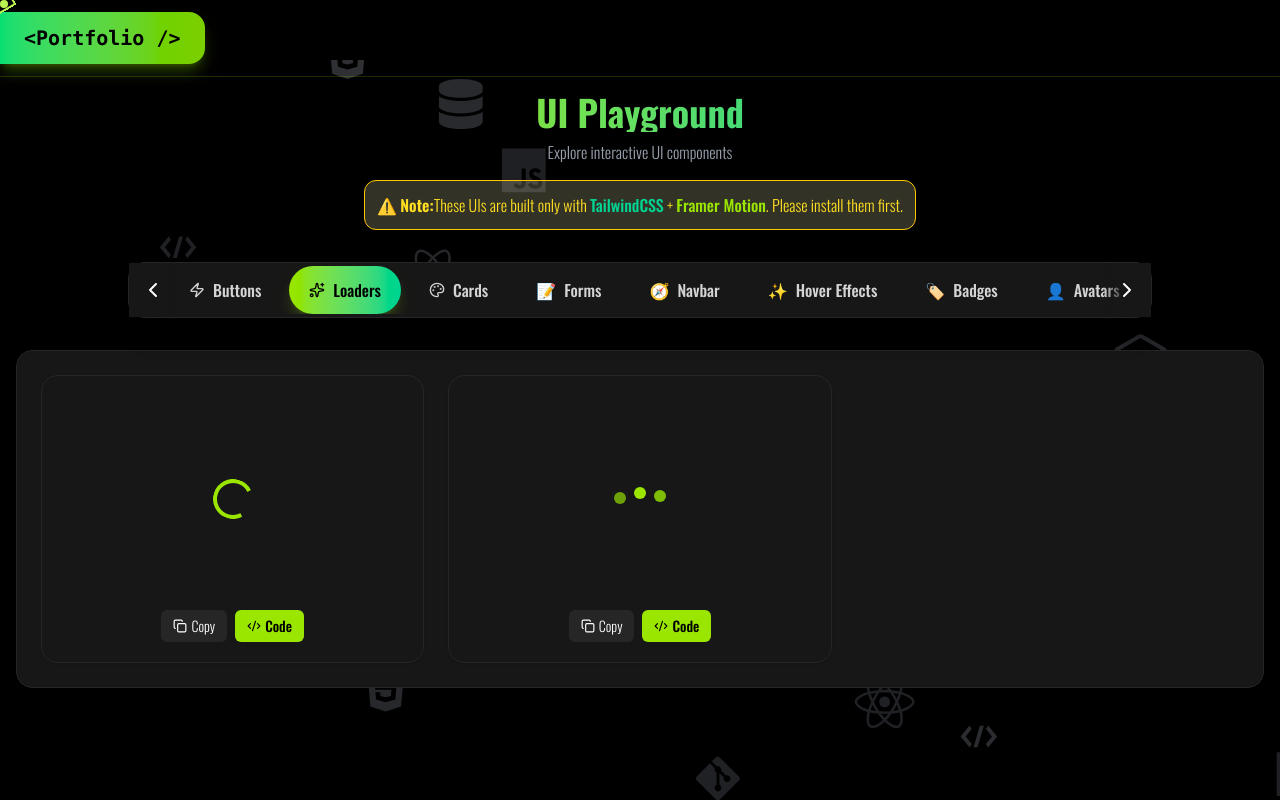
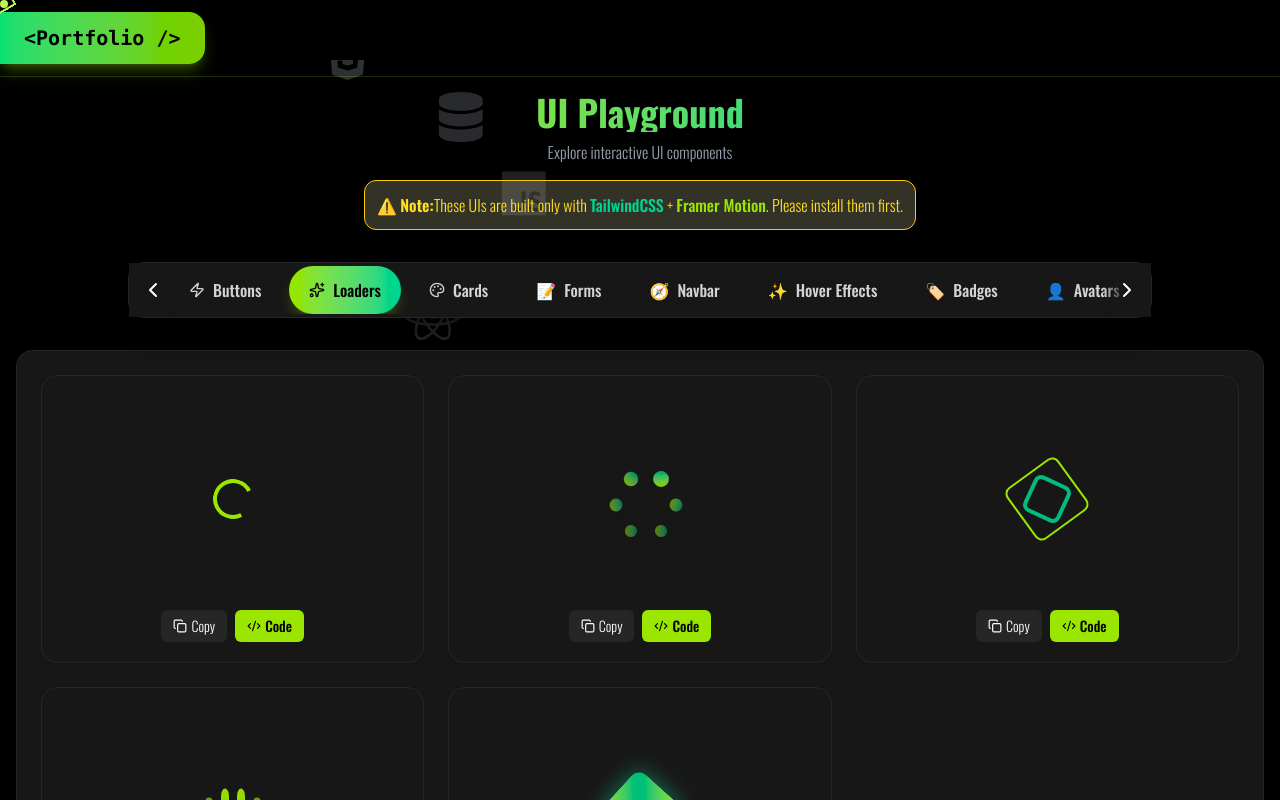
Before and after one commit to Parthsingh14/Portfolio, a React (Vite) app: page /ui-playground in a window 1280 px wide. Both pictures are taken after a click on the element "Loaders". Shown: the top 800 px of the page. Built offline with nearby package versions, Linux system fonts and the light colour scheme.

Commit message:
Added new loaders

```diff
--- a/src/components/UI-components/LoadersUI.jsx
+++ b/src/components/UI-components/LoadersUI.jsx
@@ -69,6 +69,8 @@ function LoaderCard({ item }) {
 
 // LoadersUI — like ButtonsUI
 export default function LoadersUI() {
+  const dots = Array.from({ length: 6 });
+
   const loadersData = [
     {
       id: 1,
@@ -98,16 +100,144 @@ export default function SpinnerLoader() {
       id: 2,
       title: "Dots Loader",
       preview: (
-        <div className="flex space-x-2">
-          {[0, 1, 2].map((i) => (
+        <div className="relative flex items-center justify-center w-20 h-20">
+          {dots.map((_, i) => (
             <motion.span
               key={i}
-              className="w-3 h-3 bg-lime-400 rounded-full"
-              animate={{ y: [0, -6, 0], opacity: [0.6, 1, 0.6] }}
+              className="absolute w-3 h-3 bg-gradient-to-r from-lime-400 to-emerald-500 rounded-full shadow-lg"
+              style={{
+                top: "50%",
+                left: "50%",
+                transformOrigin: "center",
+              }}
+              animate={{
+                rotate: [0, 360],
+                scale: [1, 1.4, 1],
+                opacity: [0.5, 1, 0.5],
+              }}
               transition={{
-                duration: 0.6,
+                duration: 2,
+                repeat: Infinity,
+                ease: "easeInOut",
+                delay: i * 0.2,
+              }}
+              initial={{
+                x: Math.cos((i / dots.length) * 2 * Math.PI) * 30,
+                y: Math.sin((i / dots.length) * 2 * Math.PI) * 30,
+              }}
+            />
+          ))}
+        </div>
+      ),
+      code: `
+// Spiral Dots Loader
+import { motion } from "framer-motion";
+
+export default function SpiralLoader() {
+  const dots = Array.from({ length: 6 });
+
+  return (
+    <div className="relative flex items-center justify-center w-20 h-20">
+      {dots.map((_, i) => (
+        <motion.span
+          key={i}
+          className="absolute w-3 h-3 bg-gradient-to-r from-lime-400 to-emerald-500 rounded-full shadow-lg"
+          style={{
+            top: "50%",
+            left: "50%",
+            transformOrigin: "center",
+          }}
+          animate={{
+            rotate: [0, 360],
+            scale: [1, 1.4, 1],
+            opacity: [0.5, 1, 0.5],
+          }}
+          transition={{
+            duration: 2,
+            repeat: Infinity,
+            ease: "easeInOut",
+            delay: i * 0.2,
+          }}
+          initial={{
+            x: Math.cos((i / dots.length) * 2 * Math.PI) * 30,
+            y: Math.sin((i / dots.length) * 2 * Math.PI) * 30,
+          }}
+        />
+      ))}
+      <motion.span
+        className="absolute w-5 h-5 bg-lime-300 rounded-full opacity-60"
+        animate={{ scale: [1, 1.5, 1], opacity: [0.6, 0.2, 0.6] }}
+        transition={{ duration: 1.5, repeat: Infinity, ease: "easeInOut" }}
+      />
+    </div>
+  );
+}
+      `,
+    },
+    {
+      id: 3,
+      title: "Rectangular Loader",
+      preview: (
+        <div className="flex items-center justify-center w-20 h-20 relative">
+          {/* Outer Rectangle */}
+          <motion.div
+            className="absolute w-16 h-16 border-2 border-lime-400 rounded-lg"
+            animate={{ rotate: 360 }}
+            transition={{
+              repeat: Infinity,
+              duration: 2,
+              ease: "linear",
+            }}
+          />
+
+          {/* Inner Rectangle */}
+          <motion.div
+            className="absolute w-10 h-10 border-4 border-emerald-500 rounded-lg"
+            animate={{ rotate: -360 }}
+            transition={{
+              repeat: Infinity,
+              duration: 5,
+              ease: "easeInOut",
+            }}
+          />
+        </div>
+      ),
+      code: `
+import { motion } from "framer-motion";
+
+export default function DualRectLoader() {
+  return (
+    <div className="flex items-center justify-center w-20 h-20 relative">
+      <motion.div
+        className="absolute w-16 h-16 border-4 border-lime-400 rounded-lg"
+        animate={{ rotate: 360 }}
+        transition={{ repeat: Infinity, duration: 2, ease: "linear" }}
+      />
+      <motion.div
+        className="absolute w-10 h-10 border-4 border-emerald-500 rounded-lg"
+        animate={{ rotate: -360 }}
+        transition={{ repeat: Infinity, duration: 1, ease: "linear" }}
+      />
+    </div>
+  );
+}
+      `,
+    },
+    {
+      id: 4,
+      title: "Music Equalizer Loader",
+      preview: (
+        <div className="flex space-x-2">
+          {[0, 1, 2, 3].map((i) => (
+            <motion.div
+              key={i}
+              className="w-2 h-6 bg-lime-400 rounded"
+              animate={{ scaleY: [1, 2, 1], opacity: [0.6, 1, 0.6] }}
+              transition={{
+                duration: 0.8,
                 repeat: Infinity,
                 delay: i * 0.2,
+                ease: "easeInOut",
               }}
             />
           ))}
@@ -116,18 +246,19 @@ export default function SpinnerLoader() {
       code: `
 import { motion } from "framer-motion";
 
-export default function DotsLoader() {
+export default function BarPulseLoader() {
   return (
     <div className="flex space-x-2">
-      {[0, 1, 2].map((i) => (
-        <motion.span
+      {[0, 1, 2, 3].map((i) => (
+        <motion.div
           key={i}
-          className="w-3 h-3 bg-lime-400 rounded-full"
-          animate={{ y: [0, -6, 0], opacity: [0.6, 1, 0.6] }}
+          className="w-2 h-6 bg-lime-400 rounded"
+          animate={{ scaleY: [1, 2, 1], opacity: [0.6, 1, 0.6] }}
           transition={{
-            duration: 0.6,
+            duration: 0.8,
             repeat: Infinity,
             delay: i * 0.2,
+            ease: "easeInOut",
           }}
         />
       ))}
@@ -136,10 +267,60 @@ export default function DotsLoader() {
 }
       `,
     },
+    {
+      id: 5,
+      title: "Multi-Shape Flip Loader",
+      preview: (
+        <div className="flex items-center justify-center w-24 h-24 perspective-[1000px]">
+          <motion.div
+            className="w-14 h-14 bg-gradient-to-tr from-lime-400 via-emerald-500 to-lime-400 shadow-[0_0_20px_rgba(16,185,129,0.6)]"
+            animate={{
+              rotateX: [0, 180, 360],
+              rotateY: [0, 180, 360],
+              scale: [1, 1.1, 1],
+              borderRadius: ["0.25rem", "50%", "0.25rem", "2rem", "0.25rem"],
+              rotateZ: [0, 45, 0],
+            }}
+            transition={{
+              duration: 4,
+              repeat: Infinity,
+              ease: "easeInOut",
+            }}
+          />
+        </div>
+      ),
+      code: `
+import { motion } from "framer-motion";
+
+export default function MultiShapeFlipLoader() {
+  return (
+    <div className="flex items-center justify-center w-24 h-24 perspective-[1000px]">
+      <motion.div
+        className="w-14 h-14 bg-gradient-to-tr from-lime-400 via-emerald-500 to-lime-400 shadow-[0_0_20px_rgba(16,185,129,0.6)]"
+        animate={{
+          rotateX: [0, 180, 360],
+          rotateY: [0, 180, 360],
+          scale: [1, 1.1, 1],
+          borderRadius: [
+            "0.25rem",
+            "50%",
+            "0.25rem",
+            "2rem",
+            "0.25rem"
+          ],
+          rotateZ: [0, 45, 0],
+        }}
+        transition={{ duration: 4, repeat: Infinity, ease: "easeInOut" }}
+      />
+    </div>
+  );
+}
+      `,
+    },
   ];
 
   return (
-    <div className="grid grid-cols-1 sm:grid-cols-2 lg:grid-cols-3 gap-6">
+    <div className="grid grid-cols-2 sm:grid-cols-2 lg:grid-cols-3 gap-6">
       {loadersData.map((item) => (
         <LoaderCard key={item.id} item={item} />
       ))}
```
